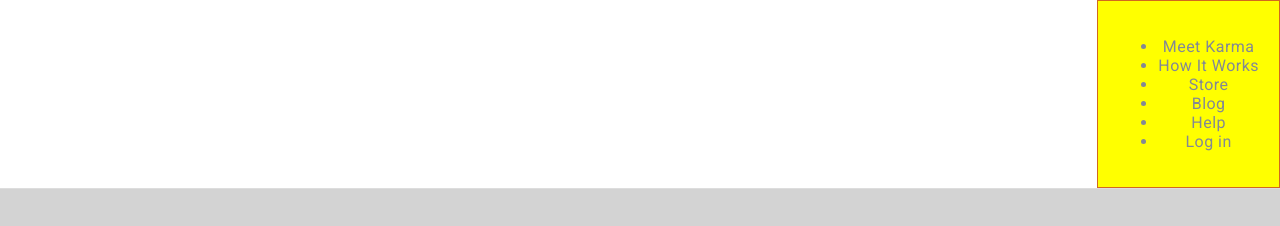
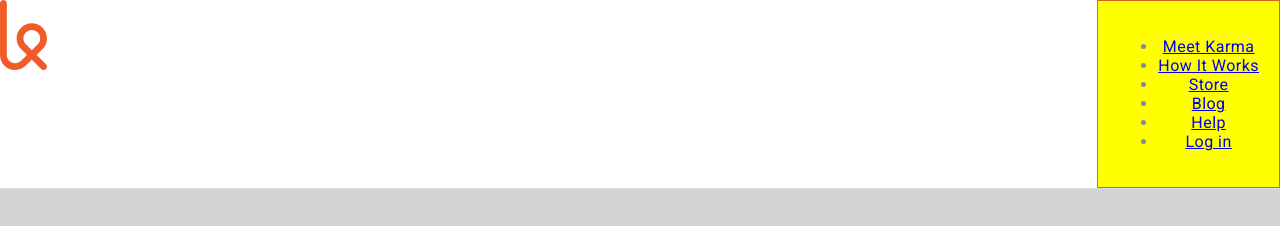
Before and after one commit to camckin10/startup-landing-page-clone, a plain HTML site: page hungryhippo/index.html in a window 1280 px wide. Drawn offline with Linux system fonts and the light colour scheme.

Commit message:
correcting the logo

```diff
--- a/hungryhippo/index.html
+++ b/hungryhippo/index.html
@@ -8,21 +8,22 @@
 </head>
 <body>
   <header>
+
+<img class="logo" src="../images/karma-logo.svg" alt="Karma">
 <nav class="top-navigation">
   <div class="links">
     <ul>
-        <li class="active"><a class="menu_links" onclick="displayData(11,1,0,'A')" onmouseover="">Meet Karma</a></li>
-        <li><a class="menu_links" onclick="displayData(11,1,0,'A')" onmouseover="">How It Works</a></li>
-        <li><a class="menu_links" onclick="displayData(11,1,0,'A')" onmouseover="">Store</a></li>
-        <li><a class="menu_links" onclick="displayData(11,1,0,'A')" onmouseover="">Blog</a></li>
-        <li><a class="menu_links" onclick="displayData(11,1,0,'A')" onmouseover="">Help</a></li>
-        <li><a class="menu_links" onclick="displayData(11,1,0,'A')" onmouseover="">Log in</a></li>
+        <li class="active"><a href="#" class="menu_links">Meet Karma</a></li>
+        <li><a href="#" class="menu_links">How It Works</a></li>
+        <li><a href="#" class="menu_links">Store</a></li>
+        <li><a href="#" class="menu_links">Blog</a></li>
+        <li><a href="#" class="menu_links">Help</a></li>
+        <li><a href="#" class="menu_links">Log in</a></li>
       </ul>
     </div>
   </nav>
 </header>
   <div class="content">
-  <img class="logo" src="images/karma-logo.svg" alt="Karma" width="26">
 </div>
   <footer>Footer</footer>
 </body>
--- a/hungryhippo/style.css
+++ b/hungryhippo/style.css
@@ -53,3 +53,6 @@ a.menu_links {
 li:hover{
   color:blue;
 }
+.logo{
+  height:70px;
+}
```
